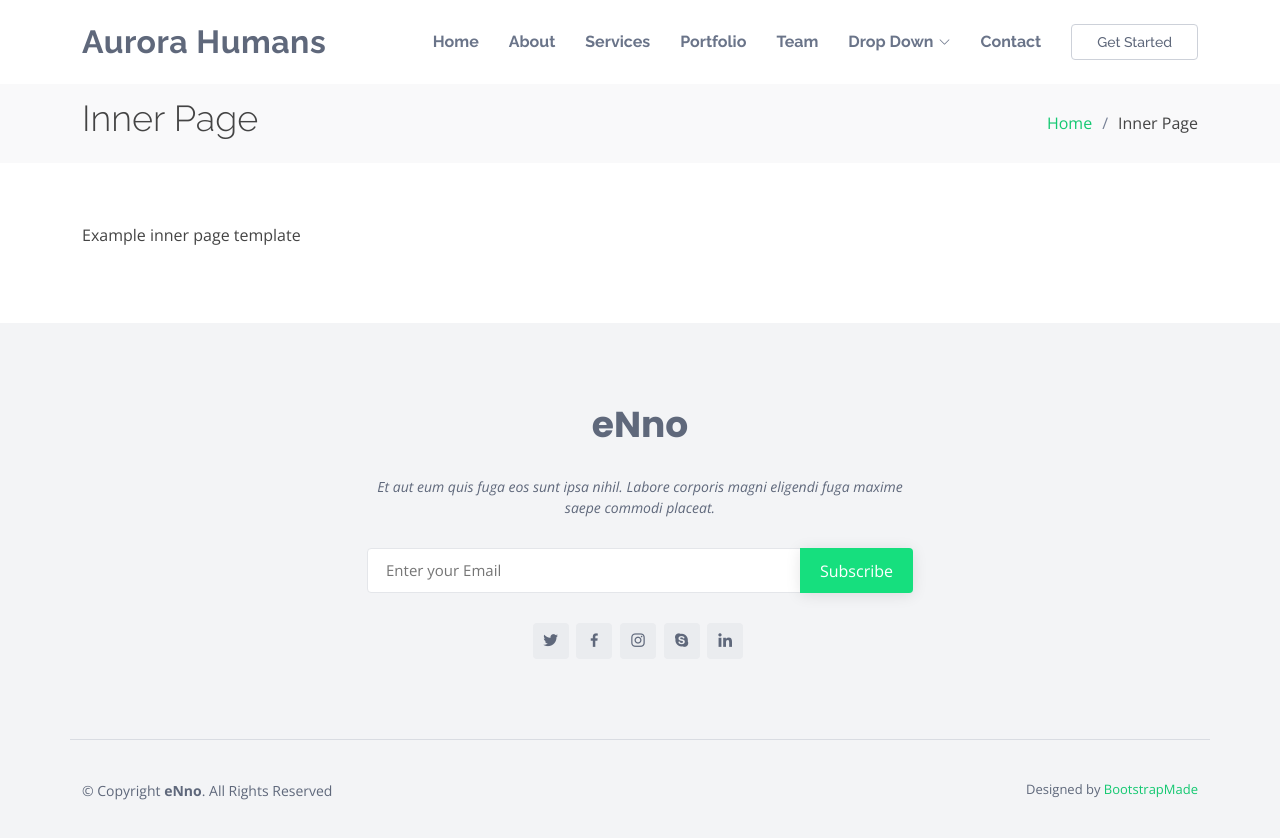
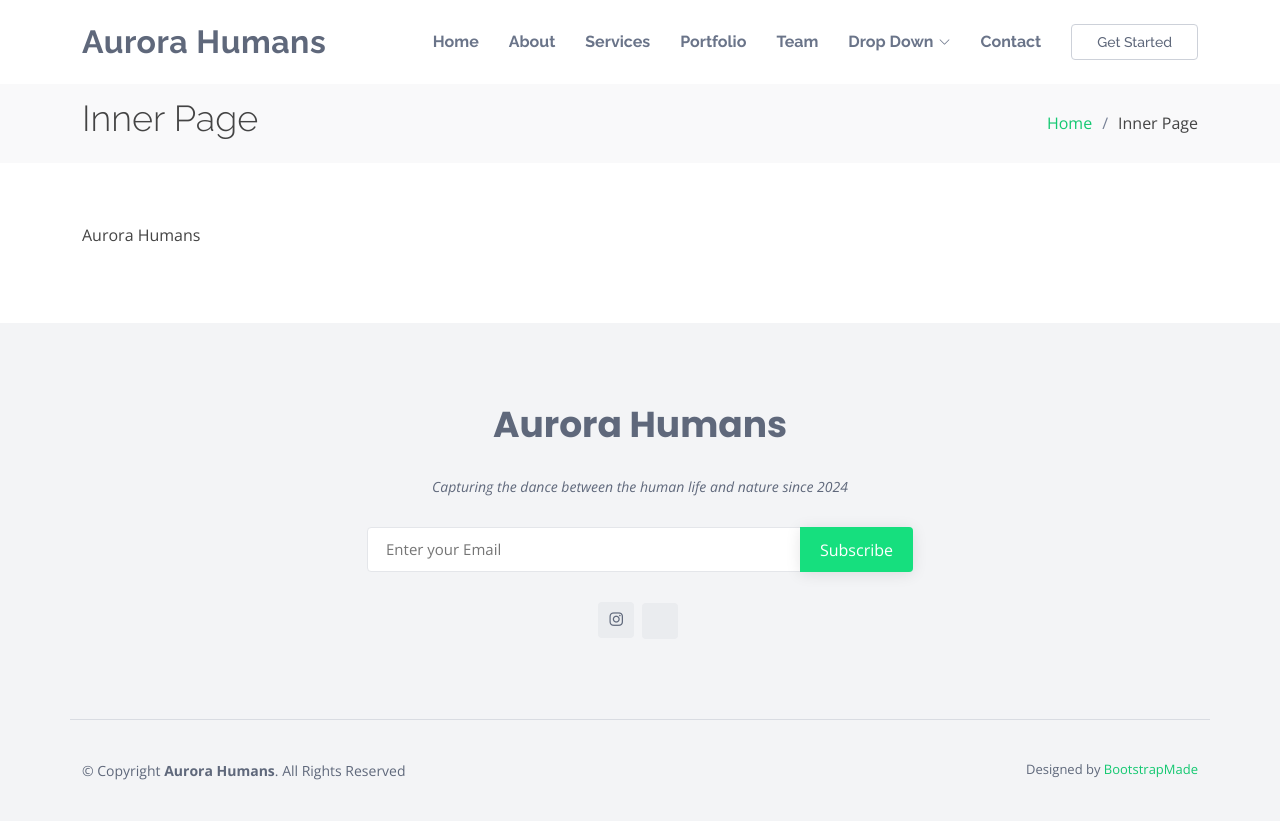
Before and after one commit to AuroraHumans/aurora-page, a plain HTML site: page eNno/inner-page.html in a window 1280 px wide. Drawn offline with nearby package versions, Linux system fonts and the light colour scheme.

Commit message:
Fixed Inner Page

```diff
--- a/eNno/inner-page.html
+++ b/eNno/inner-page.html
@@ -98,7 +98,7 @@
     <section class="inner-page">
       <div class="container">
         <p>
-          Example inner page template
+          Aurora Humans
         </p>
       </div>
     </section>
@@ -114,8 +114,8 @@
 
         <div class="row  justify-content-center">
           <div class="col-lg-6">
-            <h3>eNno</h3>
-            <p>Et aut eum quis fuga eos sunt ipsa nihil. Labore corporis magni eligendi fuga maxime saepe commodi placeat.</p>
+            <h3>Aurora Humans</h3>
+            <p>Capturing the dance between the human life and nature since 2024</p>
           </div>
         </div>
 
@@ -128,11 +128,8 @@
         </div>
 
         <div class="social-links">
-          <a href="#" class="twitter"><i class="bx bxl-twitter"></i></a>
-          <a href="#" class="facebook"><i class="bx bxl-facebook"></i></a>
-          <a href="#" class="instagram"><i class="bx bxl-instagram"></i></a>
-          <a href="#" class="google-plus"><i class="bx bxl-skype"></i></a>
-          <a href="#" class="linkedin"><i class="bx bxl-linkedin"></i></a>
+          <a href="https://www.instagram.com/aurorahumans" class="instagram"><i class="bx bxl-instagram"></i></a>
+          <a href="https://www.instragram.com/synavate" class="huggingface"><i class="bx bxl-huggingface"></i></a>
         </div>
 
       </div>
@@ -140,7 +137,7 @@
 
     <div class="container footer-bottom clearfix">
       <div class="copyright">
-        &copy; Copyright <strong><span>eNno</span></strong>. All Rights Reserved
+        &copy; Copyright <strong><span>Aurora Humans</span></strong>. All Rights Reserved
       </div>
       <div class="credits">
         <!-- All the links in the footer should remain intact. -->
```
Also changed, not shown: eNno/index.html (+1 -1 lines).
